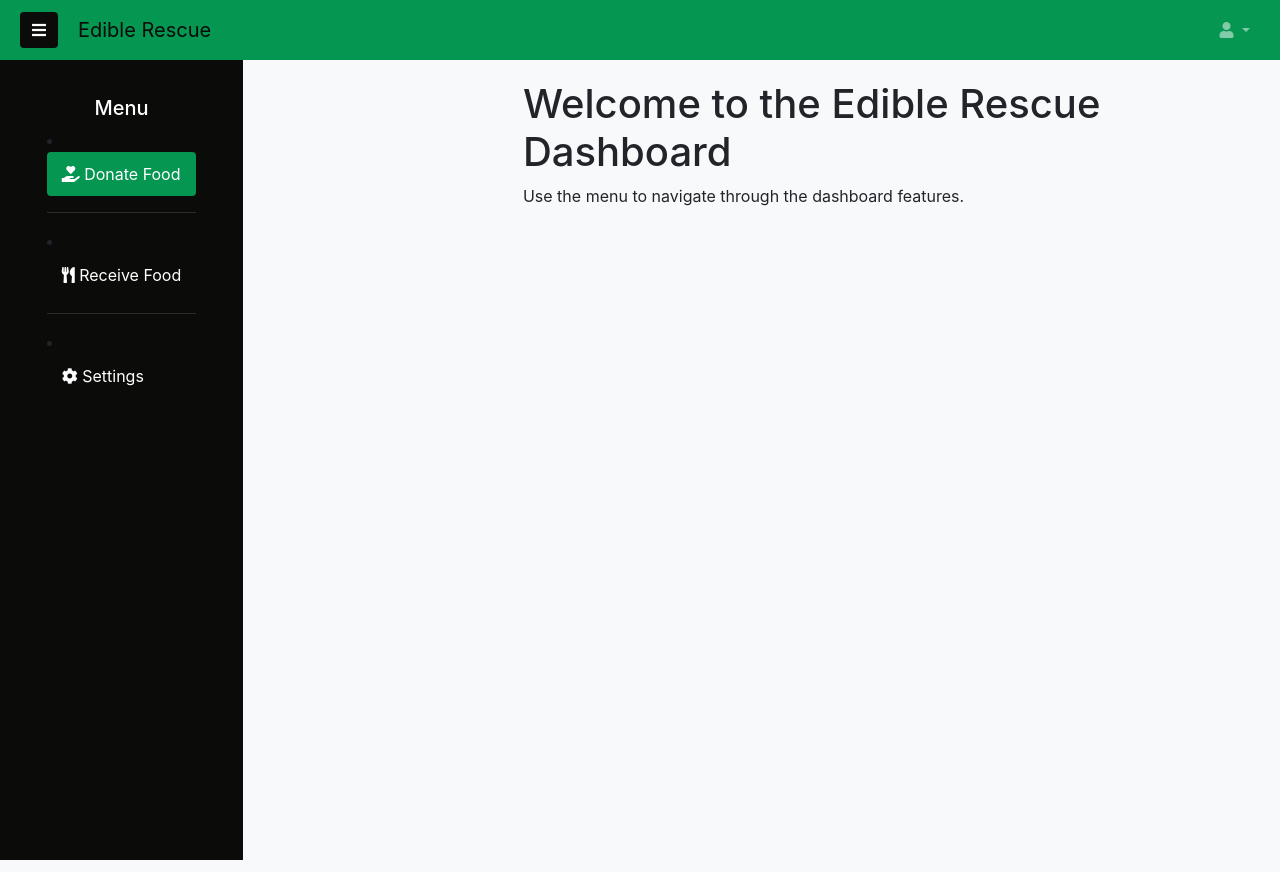
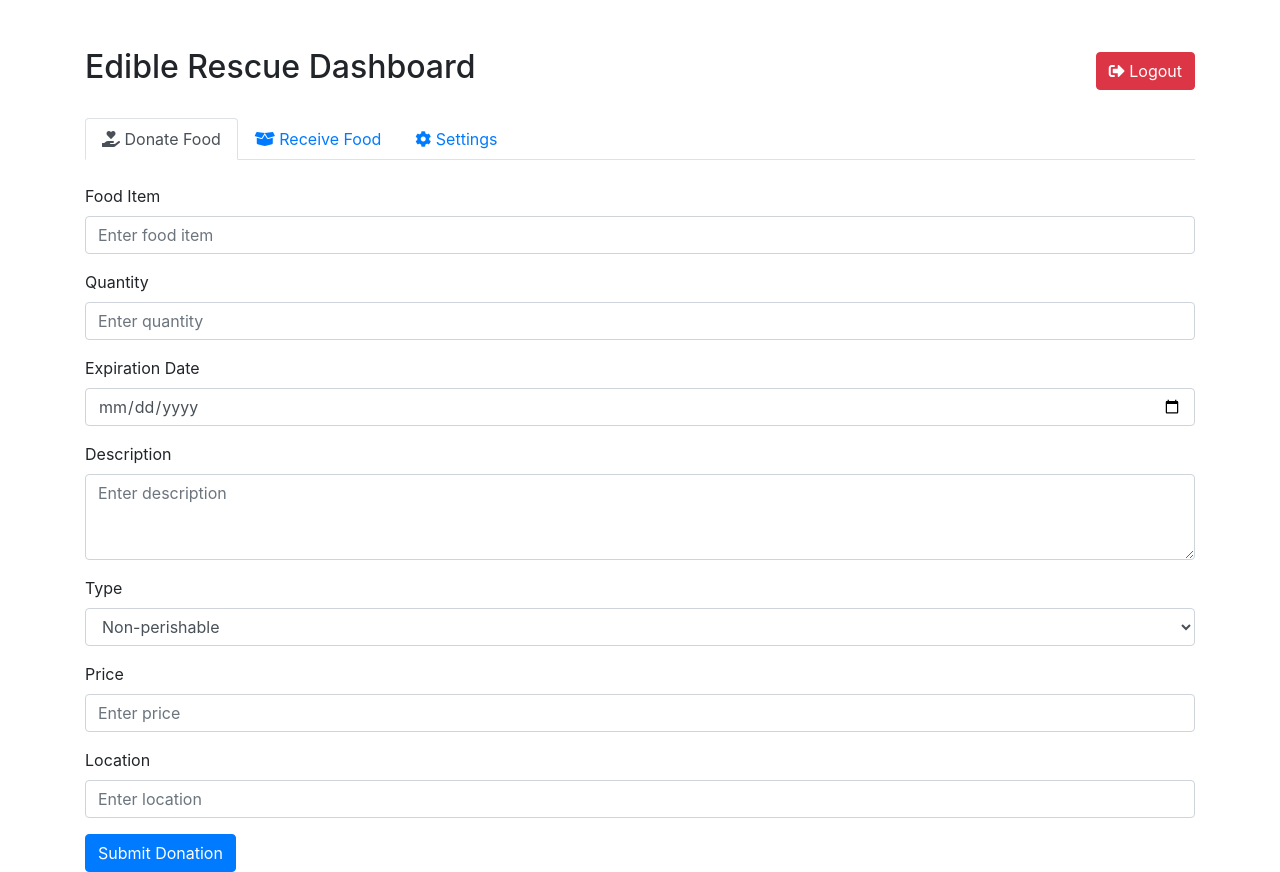
Before and after one commit to issaeissaoz/IsProject, a plain HTML site: page home.html in a window 1280 px wide. Drawn offline with nearby package versions, Linux system fonts and the light colour scheme.

Commit message:
home page update 1 | UI

```diff
--- a/home.html
+++ b/home.html
@@ -3,166 +3,196 @@
   <head>
     <meta charset="UTF-8" />
     <meta name="viewport" content="width=device-width, initial-scale=1.0" />
-    <title>Dashboard</title>
+    <title>Food Donation Form</title>
     <link
       href="https://stackpath.bootstrapcdn.com/bootstrap/4.5.2/css/bootstrap.min.css"
       rel="stylesheet"
     />
     <link
+      href="https://cdnjs.cloudflare.com/ajax/libs/font-awesome/5.15.4/css/all.min.css"
       rel="stylesheet"
-      href="https://cdnjs.cloudflare.com/ajax/libs/font-awesome/5.15.4/css/all.min.css"
     />
-    <style>
-      body {
-        background-color: #f8f9fa;
-      }
-      .navbar {
-        background-color: #059652;
-        padding: 10px 20px;
-      }
-      .navbar-brand {
-        padding-left: 10px;
-        color: #0b0b09 !important;
-      }
-      .navbar-nav .nav-item .nav-link {
-        padding-right: 10px;
-      }
-      .dropdown-menu .dropdown-item {
-        padding: 10px 20px;
-      }
-      .dropdown-menu .dropdown-item:hover {
-        background-color: #f1f1f1;
-      }
-      .sidebar {
-        background-color: #0b0b09;
-        height: 100vh;
-        width: 260px;
-        display: flex;
-        flex-direction: column;
-        align-items: center;
-        transition: all 0.3s;
-      }
-      .sidebar.hidden {
-        margin-left: -260px;
-      }
-      .sidebar h5 {
-        margin-top: 20px;
-      }
-      .sidebar .nav-link {
-        color: white;
-        margin-bottom: 10px;
-        padding: 10px 15px;
-      }
-      .sidebar .nav-link:hover {
-        background-color: #2b2b2b;
-      }
-      .sidebar .nav-link.active {
-        background-color: #059652;
-      }
-      .sidebar hr {
-        border-top: 1px solid #2b2b2b;
-        width: 100%;
-      }
-      .content {
-        margin-left: 260px;
-        padding: 20px;
-        transition: all 0.3s;
-      }
-      .content.full-width {
-        margin-left: 0;
-      }
-      .toggle-btn {
-        margin-right: 10px;
-        background-color: #0b0b09;
-        color: white;
-        border: none;
-      }
-    </style>
   </head>
   <body>
-    <nav class="navbar navbar-expand-lg navbar-dark">
-      <button class="toggle-btn btn" id="sidebarToggle">
-        <i class="fas fa-bars"></i>
+    <div class="container mt-5">
+      <div class="d-flex justify-content-between align-items-center mb-4">
+        <h2>Edible Rescue Dashboard</h2>
+        <button class="btn btn-danger">
+          <i class="fas fa-sign-out-alt"></i> Logout
         </button>
-      <a class="navbar-brand" href="#">Edible Rescue</a>
-      <button
-        class="navbar-toggler"
-        type="button"
-        data-toggle="collapse"
-        data-target="#navbarNavDropdown"
-        aria-controls="navbarNavDropdown"
-        aria-expanded="false"
-        aria-label="Toggle navigation"
+      </div>
+      <ul class="nav nav-tabs" id="myTab" role="tablist">
+        <li class="nav-item" role="presentation">
+          <a
+            class="nav-link active"
+            id="donate-tab"
+            data-toggle="tab"
+            href="#donate"
+            role="tab"
+            aria-controls="donate"
+            aria-selected="true"
           >
-        <span class="navbar-toggler-icon"></span>
-      </button>
-      <div class="collapse navbar-collapse" id="navbarNavDropdown">
-        <ul class="navbar-nav ml-auto">
-          <li class="nav-item dropdown">
+            <i class="fas fa-hand-holding-heart"></i> Donate Food
+          </a>
+        </li>
+        <li class="nav-item" role="presentation">
           <a
-              class="nav-link dropdown-toggle"
-              href="#"
-              id="userDropdown"
-              role="button"
-              data-toggle="dropdown"
-              aria-haspopup="true"
-              aria-expanded="false"
+            class="nav-link"
+            id="receive-tab"
+            data-toggle="tab"
+            href="#receive"
+            role="tab"
+            aria-controls="receive"
+            aria-selected="false"
           >
-              <i class="fas fa-user"></i>
+            <i class="fas fa-box-open"></i> Receive Food
           </a>
-            <div
-              class="dropdown-menu dropdown-menu-right"
-              aria-labelledby="userDropdown"
+        </li>
+        <li class="nav-item" role="presentation">
+          <a
+            class="nav-link"
+            id="settings-tab"
+            data-toggle="tab"
+            href="#settings"
+            role="tab"
+            aria-controls="settings"
+            aria-selected="false"
           >
-              <a class="dropdown-item" href="#"
-                ><i class="fas fa-user-circle"></i> Profile</a
-              >
-              <a class="dropdown-item" href="#"
-                ><i class="fas fa-sign-out-alt"></i> Sign Out</a
-              >
-            </div>
+            <i class="fas fa-cog"></i> Settings
+          </a>
         </li>
       </ul>
+      <div class="tab-content" id="myTabContent">
+        <div
+          class="tab-pane fade show active"
+          id="donate"
+          role="tabpanel"
+          aria-labelledby="donate-tab"
+        >
+          <form class="mt-4">
+            <div class="form-group">
+              <label for="foodItem">Food Item</label>
+              <input
+                type="text"
+                class="form-control"
+                id="foodItem"
+                placeholder="Enter food item"
+                required
+              />
             </div>
-    </nav>
-
-    <div class="d-flex">
-      <div class="sidebar d-flex flex-column p-3">
-        <h5 class="text-white">Menu</h5>
-        <div class="nav-pills flex-column mb-auto">
-          <li class="nav-item">
-            <a class="nav-link active" href="#"
-              ><i class="fas fa-hand-holding-heart"></i> Donate Food</a
+            <div class="form-group">
+              <label for="quantity">Quantity</label>
+              <input
+                type="number"
+                class="form-control"
+                id="quantity"
+                placeholder="Enter quantity"
+                required
+              />
+            </div>
+            <div class="form-group">
+              <label for="expirationDate">Expiration Date</label>
+              <input
+                type="date"
+                class="form-control"
+                id="expirationDate"
+                required
+              />
+            </div>
+            <div class="form-group">
+              <label for="description">Description</label>
+              <textarea
+                class="form-control"
+                id="description"
+                rows="3"
+                placeholder="Enter description"
+                required
+              ></textarea>
+            </div>
+            <div class="form-group">
+              <label for="type">Type</label>
+              <select class="form-control" id="type" required>
+                <option>Non-perishable</option>
+                <option>Perishable</option>
+                <option>Frozen</option>
+                <option>Fresh Produce</option>
+              </select>
+            </div>
+            <div class="form-group">
+              <label for="price">Price</label>
+              <input
+                type="number"
+                class="form-control"
+                id="price"
+                placeholder="Enter price"
+                required
+              />
+            </div>
+            <div class="form-group">
+              <label for="location">Location</label>
+              <input
+                type="text"
+                class="form-control"
+                id="location"
+                placeholder="Enter location"
+                required
+              />
+            </div>
+            <button type="submit" class="btn btn-primary">
+              Submit Donation
+            </button>
+          </form>
+        </div>
+        <div
+          class="tab-pane fade"
+          id="receive"
+          role="tabpanel"
+          aria-labelledby="receive-tab"
         >
-          </li>
-          <hr />
-          <li class="nav-item">
-            <a class="nav-link" href="#"
-              ><i class="fas fa-utensils"></i> Receive Food</a
-            >
-          </li>
-          <hr />
-          <li class="nav-item">
-            <a class="nav-link" href="#"><i class="fas fa-cog"></i> Settings</a>
-          </li>
+          <!-- Content for receiving food can go here -->
+          <div class="mt-4">
+            <h4>Available Food Items</h4>
+            <div class="card mb-3">
+              <div class="card-body">
+                <h5 class="card-title">Food Item Name</h5>
+                <p class="card-text"><strong>Donor Name:</strong> John Doe</p>
+                <p class="card-text"><strong>Status:</strong> Available</p>
+                <p class="card-text">
+                  <strong>Location:</strong> Nairobi, Kenya
+                </p>
+                <p class="card-text"><strong>Price:</strong> KES 500</p>
+                <p class="card-text">
+                  <strong>Expiration Date:</strong> 2024-07-30
+                </p>
+                <button class="btn btn-primary">Request</button>
               </div>
             </div>
-      <div class="content">
-        <h1>Welcome to the Edible Rescue Dashboard</h1>
-        <p>Use the menu to navigate through the dashboard features.</p>
+            <!-- Add more card items here for additional food items -->
+          </div>
+        </div>
+        <div
+          class="tab-pane fade"
+          id="settings"
+          role="tabpanel"
+          aria-labelledby="settings-tab"
+        >
+          <!-- Settings content can go here -->
+          <div class="mt-4">
+            <h4>User Information</h4>
+            <div class="card mb-3">
+              <div class="card-body">
+                <h5 class="card-title">John Doe</h5>
+                <p class="card-text"><strong>Email:</strong> john.doe@example.com</p>
+                <p class="card-text"><strong>Role:</strong> Donor</p>
+                <p class="card-text"><strong>Location:</strong> Nairobi, Kenya</p>
+              </div>
+            </div>
+        </div>
       </div>
     </div>
 
     <script src="https://code.jquery.com/jquery-3.5.1.slim.min.js"></script>
-    <script src="https://cdn.jsdelivr.net/npm/@popperjs/core@2.9.2/dist/umd/popper.min.js"></script>
+    <script src="https://cdn.jsdelivr.net/npm/@popperjs/core@2.5.4/dist/umd/popper.min.js"></script>
     <script src="https://stackpath.bootstrapcdn.com/bootstrap/4.5.2/js/bootstrap.min.js"></script>
-    <script>
-      document
-        .getElementById("sidebarToggle")
-        .addEventListener("click", function () {
-          document.querySelector(".sidebar").classList.toggle("hidden");
-          document.querySelector(".content").classList.toggle("full-width");
-        });
-    </script>
   </body>
 </html>
```
Lines whose indentation alone changed are shown as unchanged.
